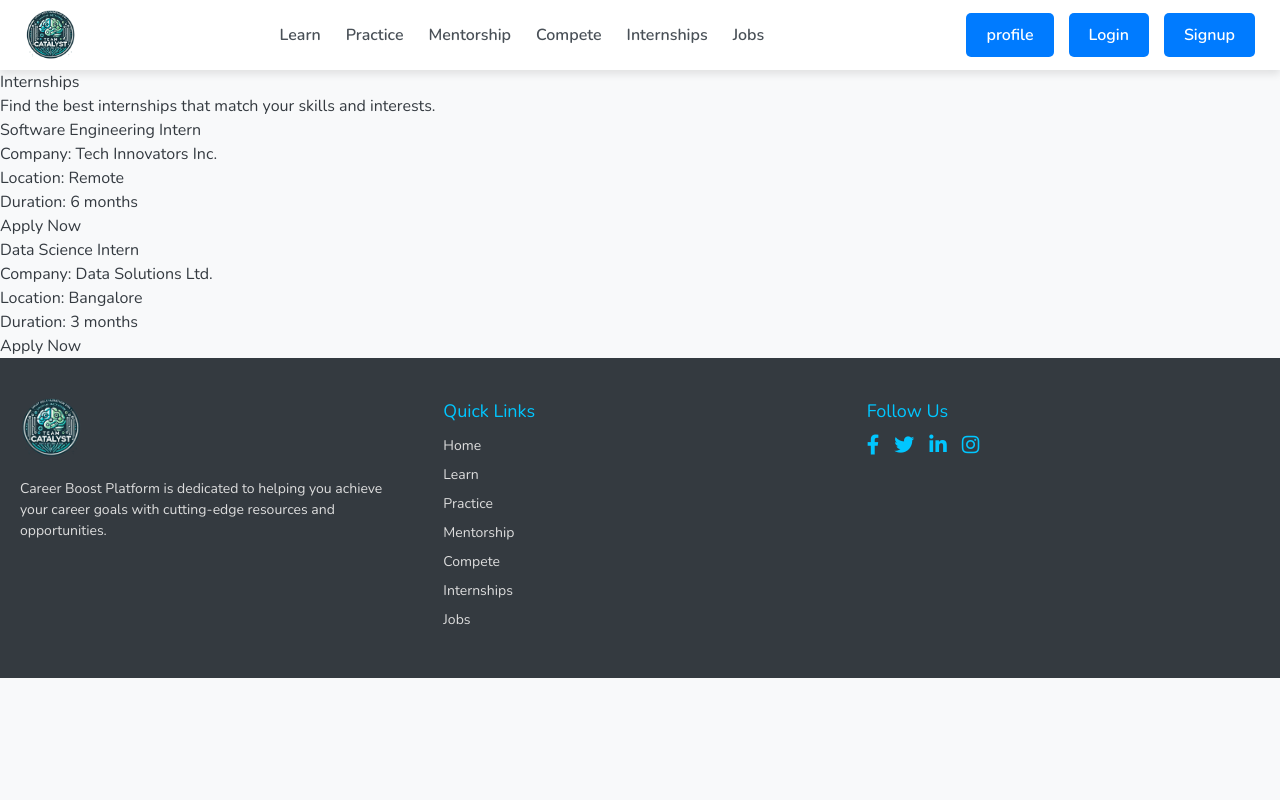
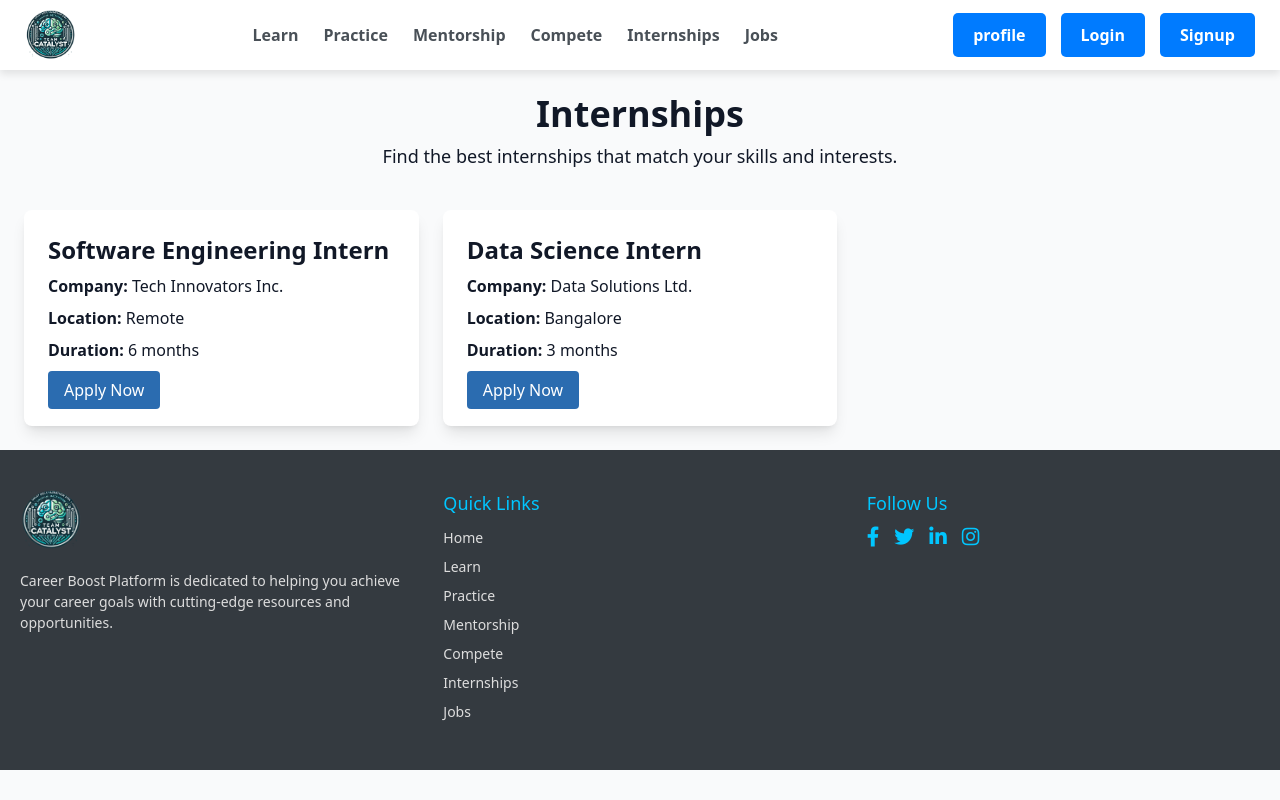
Before and after one commit to kaushal892004/Catalyst, a Flask app: page /internships in a window 1280 px wide. Run offline with Flask 3, Linux system fonts and the light colour scheme; some libraries are stand-ins or nearby versions.

Commit message:
cards added

```diff
--- a/app/templates/internships.html
+++ b/app/templates/internships.html
@@ -1,29 +1,59 @@
 {% extends 'base.html' %}
 
 {% block content %}
-<div class="section-header">
-    <h1>Internships</h1>
-    <p>Find the best internships that match your skills and interests.</p>
-</div>
 
-<div class="internship-list">
-    <!-- Example Internship Card -->
-    <div class="internship-card">
-        <h2>Software Engineering Intern</h2>
-        <p>Company: Tech Innovators Inc.</p>
-        <p>Location: Remote</p>
-        <p>Duration: 6 months</p>
-        <a href="#" class="btn">Apply Now</a>
+<style>
+    .card-hover:hover {
+        transform: scale(1.03);
+        transition: transform 0.3s ease-in-out;
+    }
+
+    .btn {
+        background-color: #2B6CB0;
+        /* Tailwind Blue 600 */
+        color: white;
+        border: none;
+    }
+
+    .btn:hover {
+        background-color: #2C5282;
+        /* Tailwind Blue 700 */
+        transition: background-color 0.3s ease-in-out;
+    }
+</style>
+
+<body class="bg-gray-50 font-sans text-gray-900">
+
+    <div class="container mx-auto p-6">
+        <div class="section-header text-center mb-10">
+            <h1 class="text-4xl font-bold mb-2">Internships</h1>
+            <p class="text-lg">Find the best internships that match your skills and interests.</p>
+        </div>
+
+        <div class="internship-list grid grid-cols-1 sm:grid-cols-2 lg:grid-cols-3 gap-6">
+            <!-- Example Internship Card -->
+            <div class="internship-card bg-white text-gray-900 p-6 rounded-lg shadow-lg card-hover">
+                <h2 class="text-2xl font-semibold mb-2">Software Engineering Intern</h2>
+                <p class="mb-2"><span class="font-semibold">Company:</span> Tech Innovators Inc.</p>
+                <p class="mb-2"><span class="font-semibold">Location:</span> Remote</p>
+                <p class="mb-4"><span class="font-semibold">Duration:</span> 6 months</p>
+                <a href="#" class="btn py-2 px-4 rounded hover:bg-blue-700 transition duration-300">Apply Now</a>
+            </div>
+
+            <div class="internship-card bg-white text-gray-900 p-6 rounded-lg shadow-lg card-hover">
+                <h2 class="text-2xl font-semibold mb-2">Data Science Intern</h2>
+                <p class="mb-2"><span class="font-semibold">Company:</span> Data Solutions Ltd.</p>
+                <p class="mb-2"><span class="font-semibold">Location:</span> Bangalore</p>
+                <p class="mb-4"><span class="font-semibold">Duration:</span> 3 months</p>
+                <a href="#" class="btn py-2 px-4 rounded hover:bg-blue-700 transition duration-300">Apply Now</a>
+            </div>
+
+            <!-- Add more internship cards as needed -->
+        </div>
     </div>
 
-    <div class="internship-card">
-        <h2>Data Science Intern</h2>
-        <p>Company: Data Solutions Ltd.</p>
-        <p>Location: Bangalore</p>
-        <p>Duration: 3 months</p>
-        <a href="#" class="btn">Apply Now</a>
-    </div>
+</body>
 
-    <!-- Add more internship cards as needed -->
-</div>
+
+
 {% endblock %}
```
